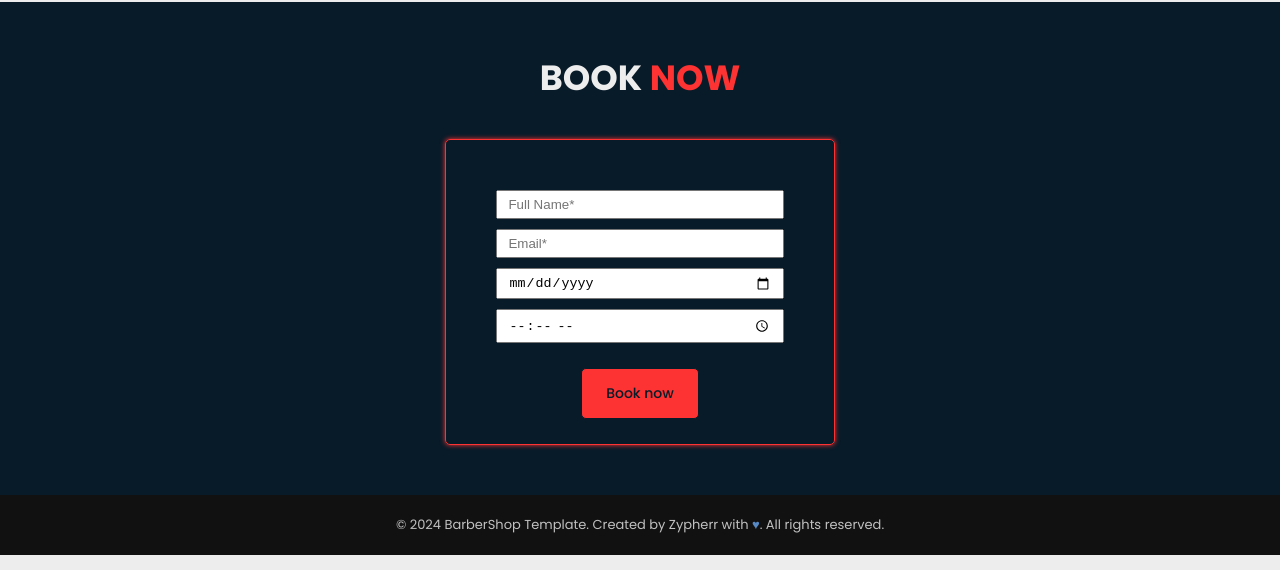
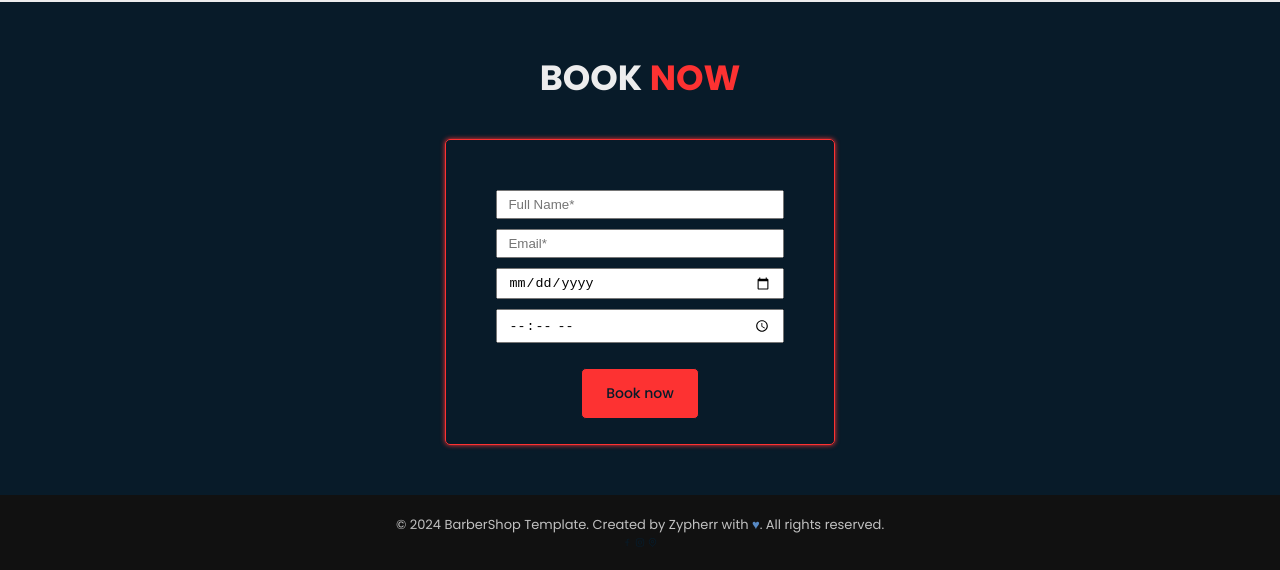
Before and after one commit to zypherr-website/barbershop-landing-page1, a plain HTML site: page index.html in a window 1280 px wide. Shown: the part 3827-4397 px from the top of the page. Drawn offline with nearby package versions, Linux system fonts and the light colour scheme; a web font is replaced by a local one.

Commit message:
Add files via upload

```diff
--- a/index.html
+++ b/index.html
@@ -275,13 +275,20 @@
 
     <!-- FOOTER START -->
      <footer class="footer">
-        <div class="div">
-            <div class="logo"></div>
+        <!-- <div class="div">
+            <div class="logo">
+            </div>
             <div class="info"></div>
             <div class="newsletter"></div>
+        </div> -->
+
+        <p>&copy; 2024 BarberShop Template. Created by Zypherr with <span>&#9829</span>. All rights reserved.</p>
+
+        <div class="socials">
+            <a href="#"><i class="ri-facebook-line"></i></a>
+            <a href="#"><i class="ri-instagram-line"></i></a>
+            <a href="#"><i class="ri-map-pin-line"></i></a>
         </div>
-
-        <p> &copy; 2024 BarberShop Template. Created by Zypherr with <span>&#9829</span>. All rights reserved.</p>
      </footer>
     <!-- FOOTER END -->
 </body>
```
